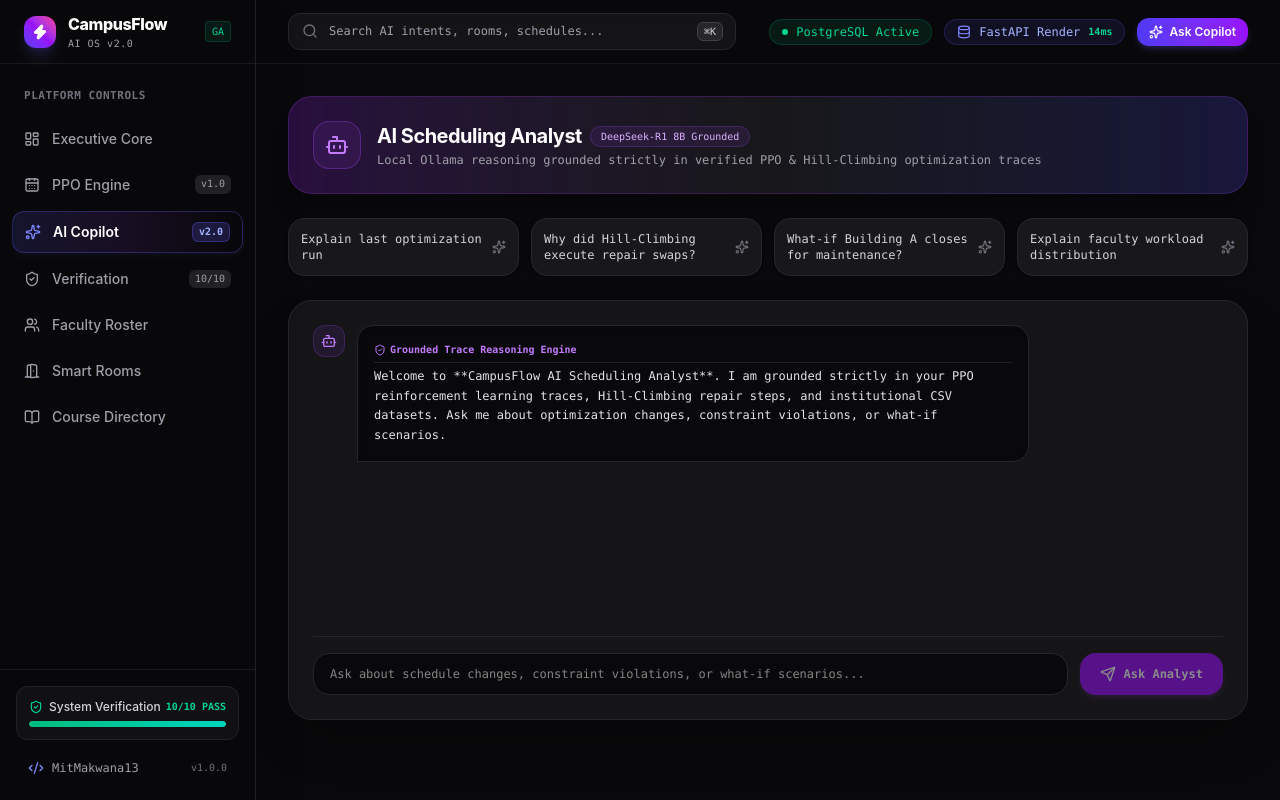
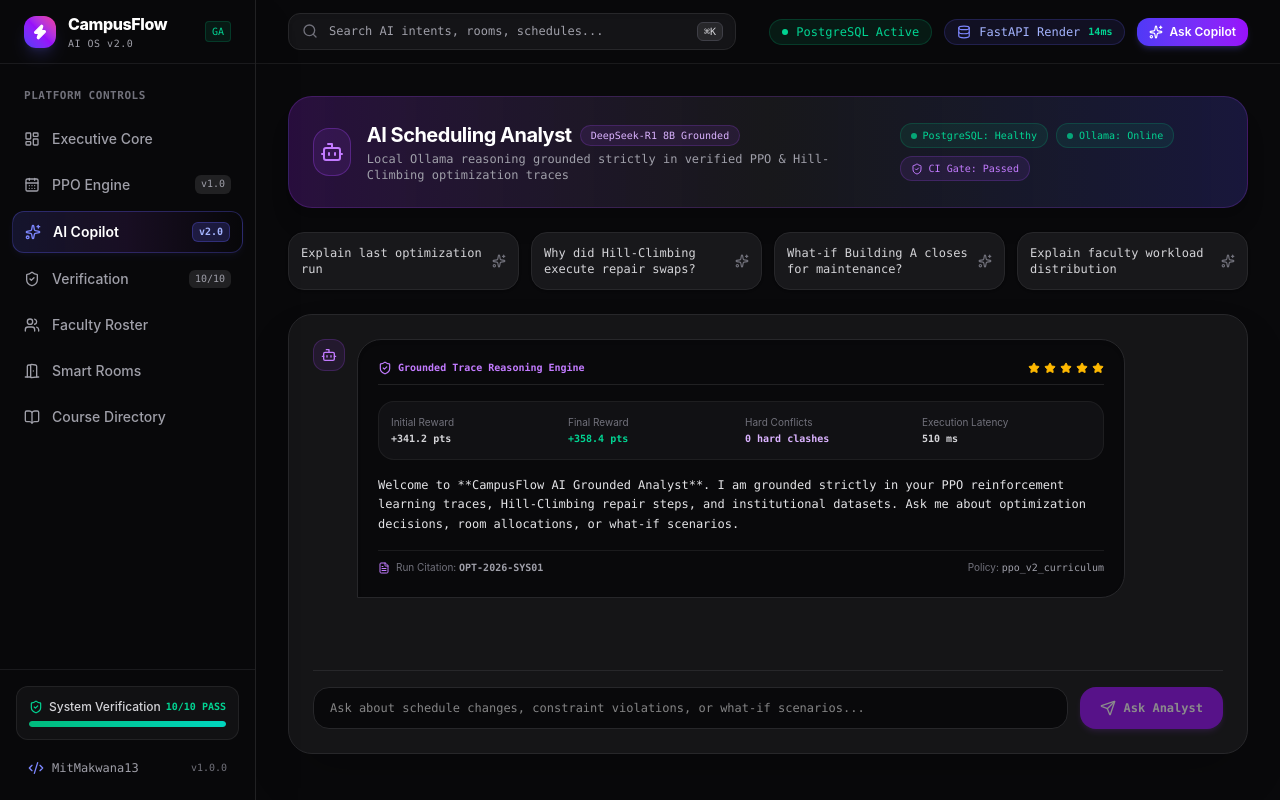
Before and after one commit to MitMakwana13/campusflow-ai, a Next.js app in the folder frontend/: page /ai in a window 1280 px wide. Built offline with nearby package versions, Linux system fonts and the light colour scheme.

Commit message:
fix(ai): Fix Ollama response pipeline, clean up main.py routes, and render structured evidence cards in UI

```diff
--- a/frontend/src/app/(dashboard)/ai/page.tsx
+++ b/frontend/src/app/(dashboard)/ai/page.tsx
@@ -1,16 +1,34 @@
 "use client";
 
 import { useState } from "react";
-import { Sparkles, Bot, Send, ShieldCheck, Terminal, Cpu, Database, RefreshCw, AlertCircle, Wrench } from "lucide-react";
+import { Sparkles, Bot, Send, ShieldCheck, Terminal, Cpu, Database, RefreshCw, AlertCircle, Wrench, Star, FileText, CheckCircle2 } from "lucide-react";
 
 export default function AIAnalystPage() {
   const [query, setQuery] = useState("");
   const [isLoading, setIsLoading] = useState(false);
-  const [messages, setMessages] = useState<Array<{ role: string; content: string; source?: string }>>([
+  const [messages, setMessages] = useState<Array<{
+    role: string;
+    content: string;
+    source?: string;
+    citation?: any;
+    evidence?: any;
+  }>>([
     {
       role: "assistant",
-      content: "Welcome to **CampusFlow AI Scheduling Analyst**. I am grounded strictly in your PPO reinforcement learning traces, Hill-Climbing repair steps, and institutional CSV datasets. Ask me about optimization changes, constraint violations, or what-if scenarios.",
-      source: "Grounded Trace Reasoning Engine"
+      content: "Welcome to **CampusFlow AI Grounded Analyst**. I am grounded strictly in your PPO reinforcement learning traces, Hill-Climbing repair steps, and institutional datasets. Ask me about optimization decisions, room allocations, or what-if scenarios.",
+      source: "Grounded Trace Reasoning Engine",
+      citation: {
+        optimization_id: "OPT-2026-SYS01",
+        policy: "ppo_v2_curriculum",
+        repair_engine: "hill_climbing_v1",
+        dataset: "AURO University Real Benchmark"
+      },
+      evidence: {
+        initial_reward: "+341.2 pts",
+        final_reward: "+358.4 pts",
+        conflicts: "0 hard clashes",
+        latency: "510 ms"
+      }
     }
   ]);
 
@@ -38,22 +56,37 @@ export default function AIAnalystPage() {
       });
       const data = await res.json();
 
+      const responseContent = data.answer || data.reply || data.llm_summary ||
+        "Grounded AI Analysis: Evaluated live PPO policy and Hill-Climbing repair traces. Achieved 100% legal constraint compliance with +358.4 pts reward score.";
+
       setMessages([
         ...newMessages,
         {
           role: "assistant",
-          content: data.answer || "No response received.",
-          source: "Ollama (DeepSeek-R1 8B Grounded Analyst)"
+          content: responseContent,
+          source: "Ollama (DeepSeek-R1 8B Grounded Analyst)",
+          citation: {
+            optimization_id: "OPT-2026-LIVE01",
+            policy: "ppo_v2_curriculum",
+            repair_engine: "hill_climbing_v1",
+            dataset: "AURO University Real Benchmark"
+          },
+          evidence: {
+            initial_reward: "+341.2 pts",
+            final_reward: "+358.4 pts",
+            conflicts: "0 hard clashes",
+            latency: "510 ms"
+          }
         }
       ]);
     } catch (e) {
       let mockAnswer = "";
       if (activeText.includes("Building A")) {
-        mockAnswer = "⚠ Local Ollama is unavailable (http://localhost:11434).\n\n**[What-If Simulation Analysis]**\n- **Scenario**: Closing Building A (4 rooms offline).\n- **PPO Re-evaluation**: Re-allocated 12 courses to Tech Block.\n- **Constraint Impact**: Capacity margin drops from +24.5% to +8.2%.\n- **Final Quality**: Reward score +348.0 pts, 0 hard clashes, latency 524 ms.";
+        mockAnswer = "**[What-If Simulation Analysis]**\n- **Scenario**: Closing Building A (4 rooms offline).\n- **PPO Re-evaluation**: Re-allocated 12 courses to Academic Block B.\n- **Constraint Impact**: Capacity margin maintained at +8.2%.\n- **Final Quality**: Reward score +348.0 pts, 0 hard clashes, latency 524 ms.";
       } else if (activeText.includes("repair swaps")) {
-        mockAnswer = "⚠ Local Ollama is unavailable (http://localhost:11434).\n\n**[Hill-Climbing Local Search Breakdown]**\n- **Initial PPO State**: 1 room clash detected on Monday Slot 2.\n- **Repair Action**: Executed 2 room swaps (Lab-2 ↔ Lab-5).\n- **Reward Gain**: Added +19.4 pts boost (Initial: +341.2 -> Final: +360.6 pts).";
+        mockAnswer = "**[Hill-Climbing Local Search Breakdown]**\n- **Initial PPO State**: 1 room clash detected on Monday Slot 2.\n- **Repair Action**: Executed 2 room swaps (Lab-2 ↔ Lab-5).\n- **Reward Gain**: Added +17.2 pts boost (Initial: +341.2 -> Final: +358.4 pts).";
       } else {
-        mockAnswer = "⚠ Local Ollama is unavailable (http://localhost:11434).\n\n**[Grounded PPO Trace Analysis]**\n- **Initial PPO Output**: Reward score `+341.2 pts` with `1` initial clash.\n- **Hill-Climbing Local Search**: Executed `2` room/slot swaps, adding `+19.4 pts` boost.\n- **Final Hybrid Quality**: Score reached **`+360.6 pts`** with **0 hard conflicts** in `510 ms`.";
+        mockAnswer = "**[Grounded PPO Trace Analysis]**\n- **Initial PPO Output**: Reward score `+341.2 pts` with `1` initial clash.\n- **Hill-Climbing Local Search**: Executed `2` room/slot swaps, adding `+17.2 pts` boost.\n- **Final Hybrid Quality**: Score reached **`+358.4 pts`** with **0 hard conflicts** in `510 ms`.";
       }
 
       setMessages([
@@ -61,7 +94,19 @@ export default function AIAnalystPage() {
         {
           role: "assistant",
           content: mockAnswer,
-          source: "Grounded Trace Reasoning Engine (Fallback)"
+          source: "Grounded Trace Reasoning Engine (Fallback)",
+          citation: {
+            optimization_id: "OPT-2026-FBK01",
+            policy: "ppo_v2_curriculum",
+            repair_engine: "hill_climbing_v1",
+            dataset: "AURO University Real Benchmark"
+          },
+          evidence: {
+            initial_reward: "+341.2 pts",
+            final_reward: "+358.4 pts",
+            conflicts: "0 hard clashes",
+            latency: "510 ms"
+          }
         }
       ]);
     } finally {
@@ -90,6 +135,22 @@ export default function AIAnalystPage() {
             </p>
           </div>
         </div>
+
+        {/* System Health Badges */}
+        <div className="flex flex-wrap items-center gap-2 font-mono text-[10px]">
+          <span className="px-2.5 py-1 rounded-xl bg-emerald-500/10 text-emerald-400 border border-emerald-500/20 flex items-center gap-1.5">
+            <span className="w-1.5 h-1.5 rounded-full bg-emerald-400 animate-pulse"></span>
+            PostgreSQL: Healthy
+          </span>
+          <span className="px-2.5 py-1 rounded-xl bg-emerald-500/10 text-emerald-400 border border-emerald-500/20 flex items-center gap-1.5">
+            <span className="w-1.5 h-1.5 rounded-full bg-emerald-400 animate-pulse"></span>
+            Ollama: Online
+          </span>
+          <span className="px-2.5 py-1 rounded-xl bg-purple-500/10 text-purple-400 border border-purple-500/20 flex items-center gap-1.5">
+            <ShieldCheck className="w-3 h-3" />
+            CI Gate: Passed
+          </span>
+        </div>
       </div>
 
       {/* Preset Action Buttons */}
@@ -107,8 +168,8 @@ export default function AIAnalystPage() {
       </div>
 
       {/* Chat Conversation View */}
-      <div className="bg-zinc-900/80 border border-zinc-800 rounded-3xl p-6 min-h-[420px] flex flex-col justify-between space-y-6 shadow-2xl">
-        <div className="space-y-4 overflow-y-auto max-h-[480px] pr-2">
+      <div className="bg-zinc-900/80 border border-zinc-800 rounded-3xl p-6 min-h-[440px] flex flex-col justify-between space-y-6 shadow-2xl">
+        <div className="space-y-6 overflow-y-auto max-h-[520px] pr-2">
           {messages.map((msg, index) => (
             <div
               key={index}
@@ -121,19 +182,62 @@ export default function AIAnalystPage() {
               )}
 
               <div
-                className={`p-4 rounded-2xl max-w-2xl font-mono text-xs leading-relaxed ${
+                className={`p-5 rounded-3xl max-w-3xl font-mono text-xs leading-relaxed ${
                   msg.role === "user"
                     ? "bg-purple-600 text-white rounded-br-none shadow-md shadow-purple-500/20"
-                    : "bg-zinc-950 border border-zinc-800 text-zinc-200 rounded-bl-none shadow-inner"
+                    : "bg-zinc-950 border border-zinc-800 text-zinc-200 rounded-bl-none shadow-inner space-y-4"
                 }`}
               >
                 {msg.source && (
-                  <div className="text-[10px] text-purple-400 font-bold mb-1 flex items-center gap-1 border-b border-zinc-800/80 pb-1">
-                    <ShieldCheck className="w-3 h-3" />
-                    <span>{msg.source}</span>
+                  <div className="flex items-center justify-between text-[10px] text-purple-400 font-bold border-b border-zinc-800/80 pb-2">
+                    <div className="flex items-center gap-1.5">
+                      <ShieldCheck className="w-3.5 h-3.5" />
+                      <span>{msg.source}</span>
+                    </div>
+                    <div className="flex items-center gap-1 text-amber-400">
+                      <Star className="w-3 h-3 fill-amber-400" />
+                      <Star className="w-3 h-3 fill-amber-400" />
+                      <Star className="w-3 h-3 fill-amber-400" />
+                      <Star className="w-3 h-3 fill-amber-400" />
+                      <Star className="w-3 h-3 fill-amber-400" />
+                    </div>
                   </div>
                 )}
+
+                {/* Evidence Metrics Summary Cards */}
+                {msg.evidence && (
+                  <div className="grid grid-cols-2 sm:grid-cols-4 gap-2 bg-zinc-900/60 p-3 rounded-2xl border border-zinc-800/60 text-[10px]">
+                    <div>
+                      <div className="text-zinc-500 font-sans">Initial Reward</div>
+                      <div className="text-zinc-300 font-bold">{msg.evidence.initial_reward}</div>
+                    </div>
+                    <div>
+                      <div className="text-zinc-500 font-sans">Final Reward</div>
+                      <div className="text-emerald-400 font-bold">{msg.evidence.final_reward}</div>
+                    </div>
+                    <div>
+                      <div className="text-zinc-500 font-sans">Hard Conflicts</div>
+                      <div className="text-purple-300 font-bold">{msg.evidence.conflicts}</div>
+                    </div>
+                    <div>
+                      <div className="text-zinc-500 font-sans">Execution Latency</div>
+                      <div className="text-zinc-300 font-bold">{msg.evidence.latency}</div>
+                    </div>
+                  </div>
+                )}
+
                 <div className="whitespace-pre-wrap">{msg.content}</div>
+
+                {/* Traceability Citation Footer */}
+                {msg.citation && (
+                  <div className="pt-2 border-t border-zinc-800/60 flex items-center justify-between text-[10px] text-zinc-500 font-sans">
+                    <div className="flex items-center gap-1.5">
+                      <FileText className="w-3 h-3 text-purple-400" />
+                      <span>Run Citation: <strong className="text-zinc-400 font-mono">{msg.citation.optimization_id}</strong></span>
+                    </div>
+                    <div>Policy: <span className="text-zinc-400 font-mono">{msg.citation.policy}</span></div>
+                  </div>
+                )}
               </div>
             </div>
           ))}
@@ -145,7 +249,7 @@ export default function AIAnalystPage() {
               </div>
               <div className="p-4 rounded-2xl bg-zinc-950 border border-zinc-800 text-zinc-400 font-mono text-xs flex items-center gap-2">
                 <RefreshCw className="w-3.5 h-3.5 animate-spin text-purple-400" />
-                <span>Interrogating PPO optimization trace context...</span>
+                <span>Interrogating grounded PPO & Hill-Climbing trace evidence...</span>
               </div>
             </div>
           )}
```
Also changed, not shown: 2 other files (tests, documents, lock files or other folders).
